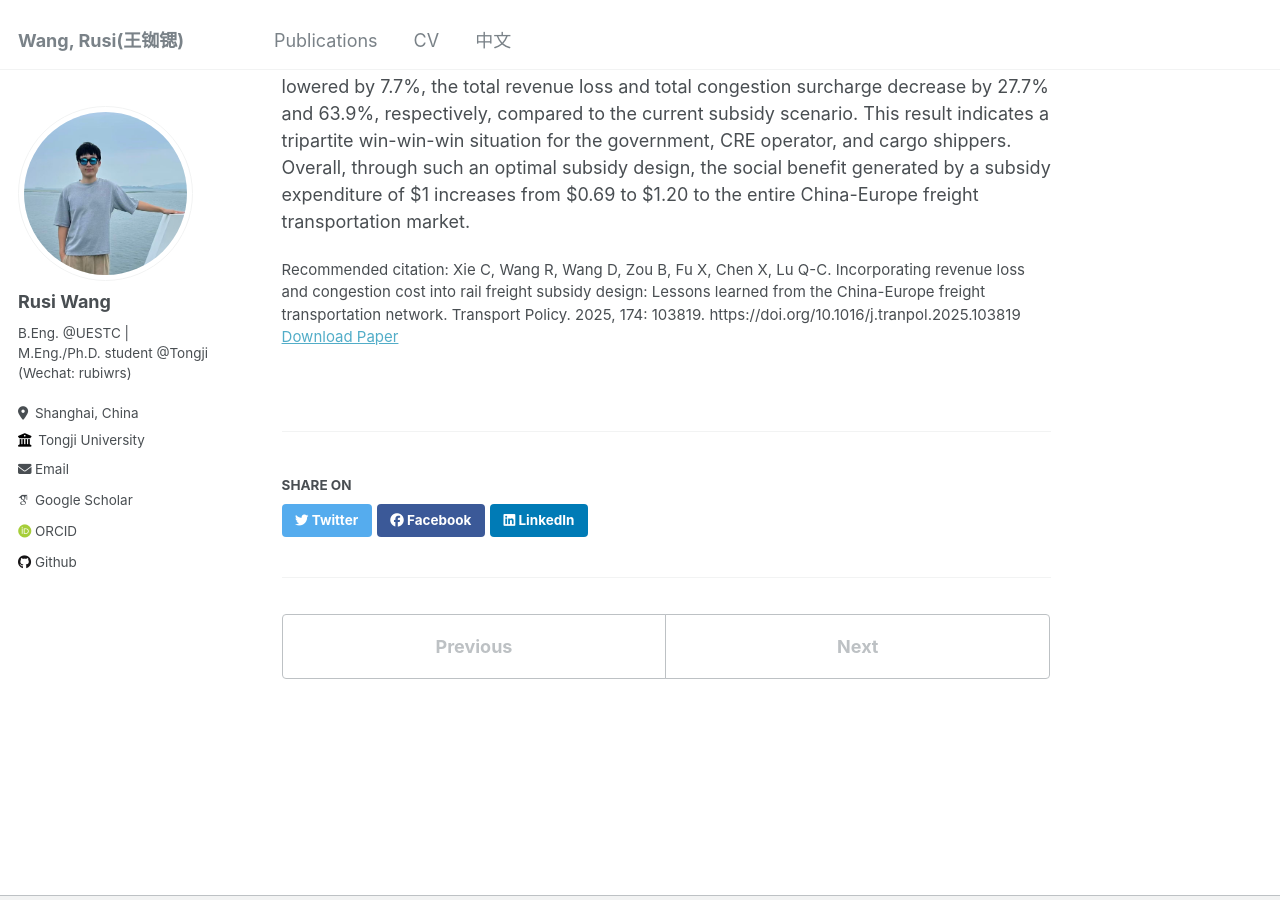
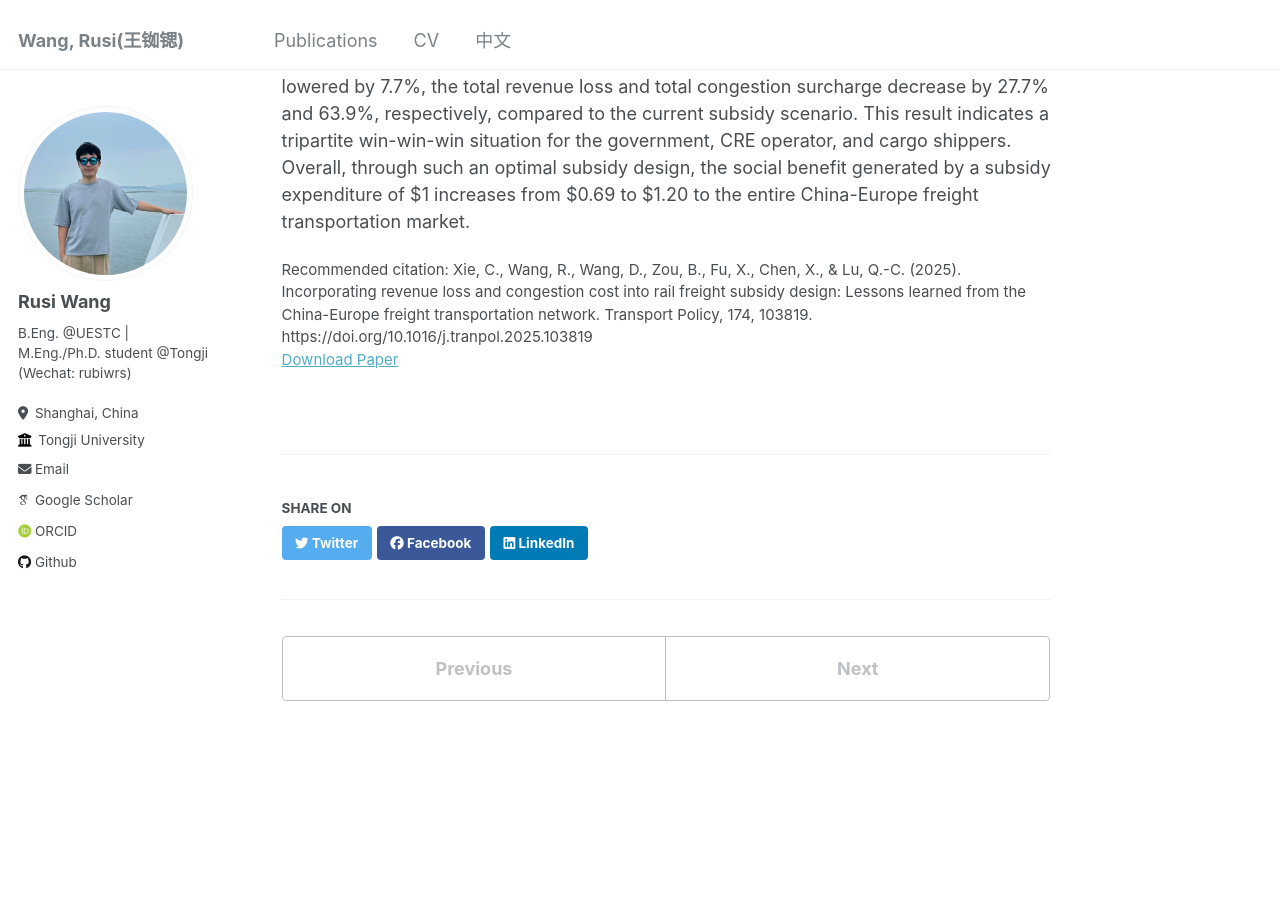
Before and after one commit to RusiWang99/RusiWang99.github.io, a Jekyll site: the page built from _publications/2025-09-23-Incorporating revenue loss and congestion cost into rail freight subsidy design Lessons learned from the China-Europe freight transportation network.md, in a window 1280 px wide and 900 px high, scrolled down 849 px. Built offline with Jekyll 4.4.1, drawn with Linux system fonts in a browser that asks for light colours; some web fonts are replaced.

```diff
--- a/_publications/2025-09-23-Incorporating revenue loss and congestion cost into rail freight subsidy design Lessons learned from the China-Europe freight transportation network.md
+++ b/_publications/2025-09-23-Incorporating revenue loss and congestion cost into rail freight subsidy design Lessons learned from the China-Europe freight transportation network.md
@@ -6,7 +6,8 @@ excerpt: ''
 date: 2025-09-23
 venue: 'Transport Policy'
 paperurl: 'https://www.sciencedirect.com/science/article/pii/S0967070X25003622?via%3Dihub'
-citation: 'Xie C, Wang R, Wang D, Zou B, Fu X, Chen X, Lu Q-C. Incorporating revenue loss and congestion cost into rail freight subsidy design: Lessons learned from the China-Europe freight transportation network. Transport Policy. 2025, 174: 103819. https://doi.org/10.1016/j.tranpol.2025.103819'
+citation: 'Xie, C., Wang, R., Wang, D., Zou, B., Fu, X., Chen, X., & Lu, Q.-C. (2025). Incorporating revenue loss and congestion cost into rail freight subsidy design: Lessons learned from the China-Europe freight transportation network. Transport Policy, 174, 103819. https://doi.org/10.1016/j.tranpol.2025.103819'
+
 ---
 
 ## Abstract
```
